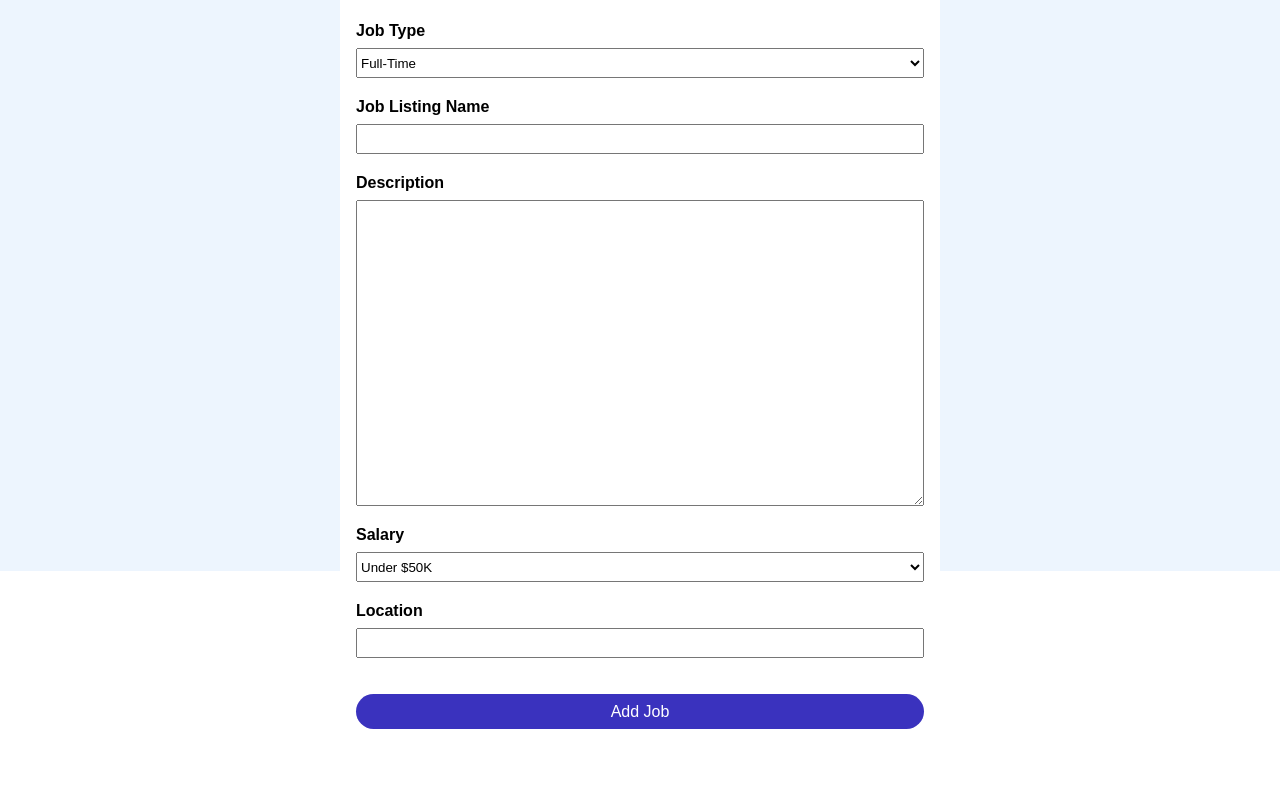
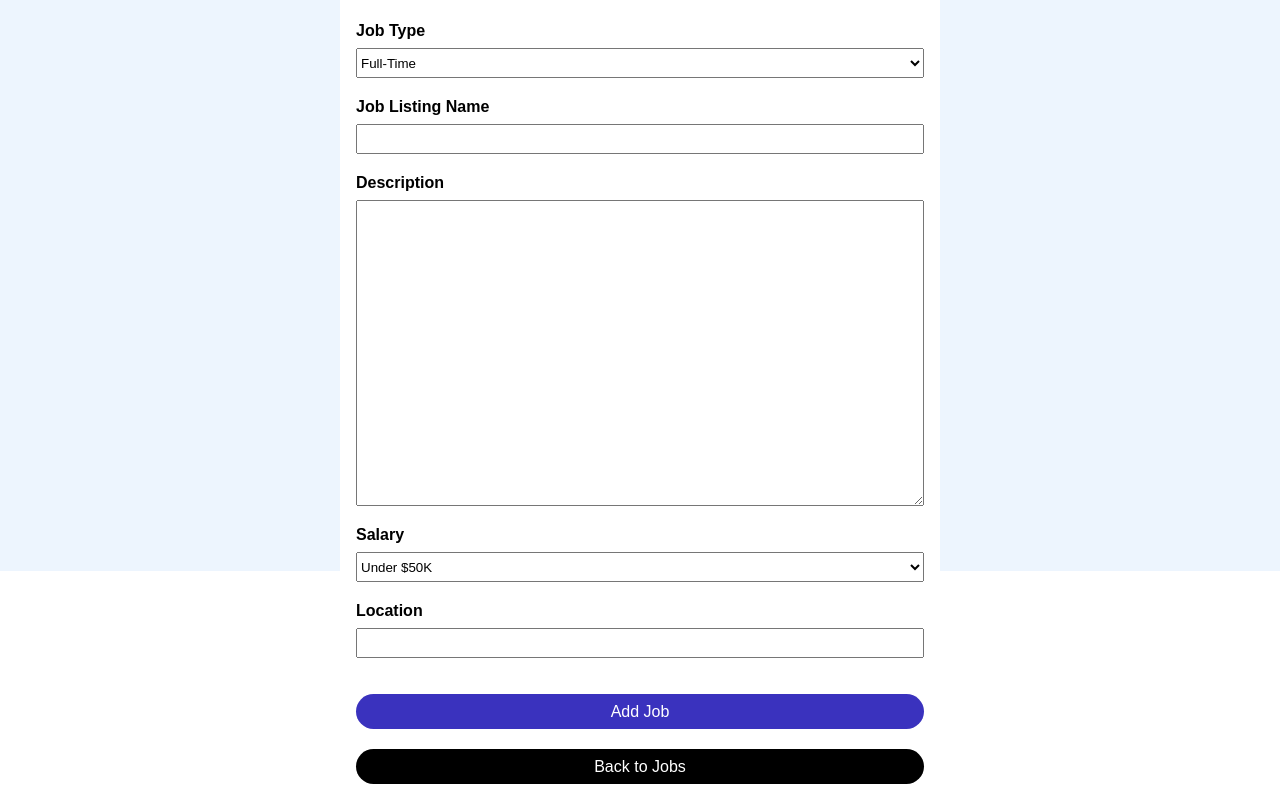
Before and after one commit to mjjahangiri/react-jobs, a React (Vite) app: page /add-job in a window 1280 px wide. Shown: the part 229-1029 px from the top of the page. Before the commit the page ends 974 px from the top, so only its background shows below. Built offline with nearby package versions, Linux system fonts and the light colour scheme.

Commit message:
feat: add button for back to jobs in add-job form

```diff
--- a/src/components/Smart/addJob/SmartAddJob.jsx
+++ b/src/components/Smart/addJob/SmartAddJob.jsx
@@ -1,6 +1,6 @@
 import "./SmartAddJob.scss";
 import { useState } from "react";
-import { useNavigate } from "react-router-dom";
+import { Link, useNavigate } from "react-router-dom";
 
 const AddJob = () => {
   const [type, setType] = useState("Full_Time");
@@ -98,6 +98,11 @@ const AddJob = () => {
         <div className="form-row">
           <input type="submit" value={"Add Job"} />
         </div>
+        <div className="form-row">
+          <Link to="/jobs" className="btn back">
+            Back to Jobs
+          </Link>
+        </div>
       </form>
     </div>
   );
--- a/src/components/Smart/addJob/SmartAddJob.scss
+++ b/src/components/Smart/addJob/SmartAddJob.scss
@@ -55,6 +55,21 @@
         font-size: medium;
         cursor: pointer;
       }
+
+      .btn {
+        border-radius: 50px;
+        width: 100%;
+        height: 35px;
+        font-size: medium;
+        display: flex;
+        align-items: center;
+        justify-content: center;
+
+        &.back {
+          background-color: #000;
+          color: #fff;
+        }
+      }
     }
   }
 }
```
